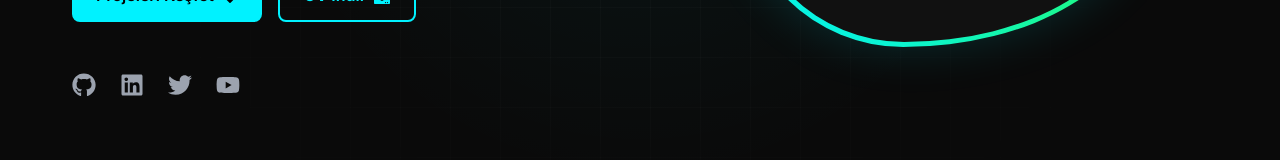
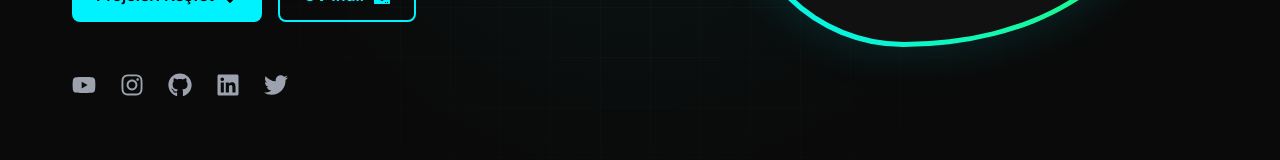
Before and after one commit to DorukDeveloperAi/ahmetcakmakcomtr, a React (Vite) app: page / in a window 1280 px wide. Shown: the part 593-753 px from the top of the page. Built offline with nearby package versions, Linux system fonts and the light colour scheme.

Commit message:
Add Instagram link and reorder social icons

```diff
--- a/src/components/Contact.jsx
+++ b/src/components/Contact.jsx
@@ -1,6 +1,6 @@
 import React from 'react';
 import { motion } from 'framer-motion';
-import { FaEnvelope, FaLinkedin, FaGithub, FaTwitter, FaWhatsapp, FaYoutube } from 'react-icons/fa';
+import { FaEnvelope, FaLinkedin, FaGithub, FaTwitter, FaWhatsapp, FaYoutube, FaInstagram } from 'react-icons/fa';
 import { useLanguage } from '../context/LanguageContext';
 import './Contact.css';
 
@@ -39,10 +39,11 @@ const Contact = () => {
                                 <FaWhatsapp /> +90 531 762 63 27
                             </a>
                             <div className="social-icons">
+                                <a href="https://www.youtube.com/@dolunay86" target="_blank" rel="noreferrer"><FaYoutube /></a>
+                                <a href="https://www.instagram.com/dolunayim86/" target="_blank" rel="noreferrer"><FaInstagram /></a>
                                 <a href="https://linkedin.com" target="_blank" rel="noreferrer"><FaLinkedin /></a>
                                 <a href="https://github.com" target="_blank" rel="noreferrer"><FaGithub /></a>
                                 <a href="https://twitter.com" target="_blank" rel="noreferrer"><FaTwitter /></a>
-                                <a href="https://www.youtube.com/@dolunay86" target="_blank" rel="noreferrer"><FaYoutube /></a>
                             </div>
                         </div>
                     </motion.div>
--- a/src/components/Footer.jsx
+++ b/src/components/Footer.jsx
@@ -1,5 +1,5 @@
 import React from 'react';
-import { FaGithub, FaLinkedin, FaTwitter, FaHeart, FaYoutube } from 'react-icons/fa';
+import { FaGithub, FaLinkedin, FaTwitter, FaHeart, FaYoutube, FaInstagram } from 'react-icons/fa';
 import { useLanguage } from '../context/LanguageContext';
 import './Footer.css';
 
@@ -10,10 +10,11 @@ const Footer = () => {
         <footer className="footer">
             <div className="container footer-container">
                 <div className="footer-socials">
+                    <a href="https://www.youtube.com/@dolunay86" target="_blank" rel="noreferrer"><FaYoutube /></a>
+                    <a href="https://www.instagram.com/dolunayim86/" target="_blank" rel="noreferrer"><FaInstagram /></a>
                     <a href="https://github.com" target="_blank" rel="noreferrer"><FaGithub /></a>
                     <a href="https://linkedin.com" target="_blank" rel="noreferrer"><FaLinkedin /></a>
                     <a href="https://twitter.com" target="_blank" rel="noreferrer"><FaTwitter /></a>
-                    <a href="https://www.youtube.com/@dolunay86" target="_blank" rel="noreferrer"><FaYoutube /></a>
                 </div>
                 <p className="copyright">
                     © {new Date().getFullYear()} Ahmet ÇAKMAK. {t.footer.rights}
--- a/src/components/Hero.jsx
+++ b/src/components/Hero.jsx
@@ -1,6 +1,6 @@
 import React from 'react';
 import { motion } from 'framer-motion';
-import { FaGithub, FaLinkedin, FaTwitter, FaArrowDown, FaDownload, FaYoutube } from 'react-icons/fa';
+import { FaGithub, FaLinkedin, FaTwitter, FaArrowDown, FaDownload, FaYoutube, FaInstagram } from 'react-icons/fa';
 import { useLanguage } from '../context/LanguageContext';
 import './Hero.css';
 
@@ -39,10 +39,11 @@ const Hero = () => {
                     </div>
 
                     <div className="social-links">
+                        <a href="https://www.youtube.com/@dolunay86" target="_blank" rel="noreferrer"><FaYoutube /></a>
+                        <a href="https://www.instagram.com/dolunayim86/" target="_blank" rel="noreferrer"><FaInstagram /></a>
                         <a href="https://github.com" target="_blank" rel="noreferrer"><FaGithub /></a>
                         <a href="https://linkedin.com" target="_blank" rel="noreferrer"><FaLinkedin /></a>
                         <a href="https://twitter.com" target="_blank" rel="noreferrer"><FaTwitter /></a>
-                        <a href="https://www.youtube.com/@dolunay86" target="_blank" rel="noreferrer"><FaYoutube /></a>
                     </div>
                 </motion.div>
 
```
